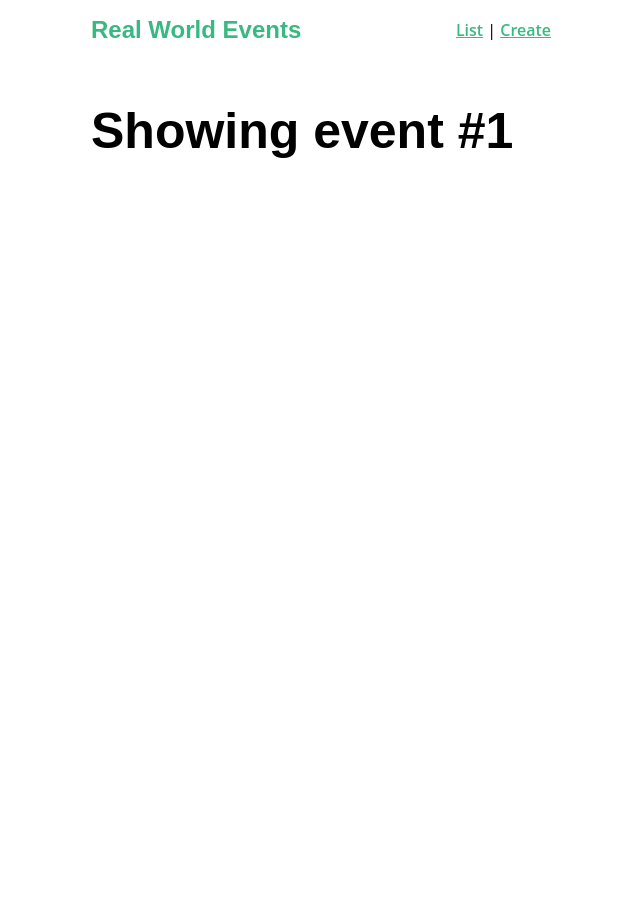
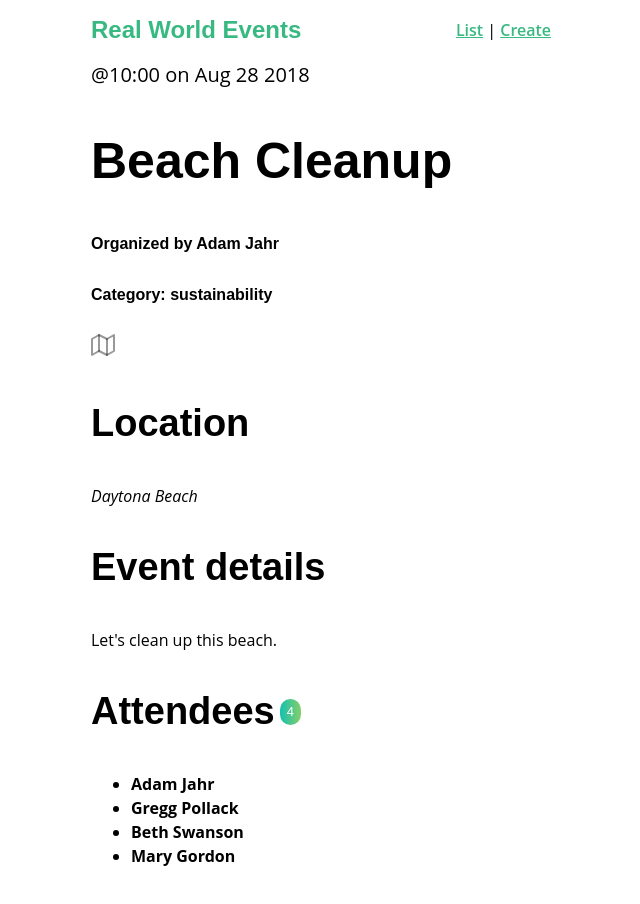
Before and after one commit to IgorAbrantes1/course-vue2, a Vue app: page /event/1 in a window 1280 px wide. Shown: the whole page, without its empty margins (319-959 px from the left). Before the commit the page ends 800 px from the top, so only its background shows below. Built offline with nearby package versions, Linux system fonts and the light colour scheme; data requests are answered from the project's data file.

Commit message:
Lesson 9 - Axios

```diff
--- /dev/null
+++ b/db.json
@@ -0,0 +1,76 @@
+{
+  "events": [
+    {
+      "id": 1,
+      "title": "Beach Cleanup",
+      "date": "Aug 28 2018",
+      "time": "10:00",
+      "location": "Daytona Beach",
+      "description": "Let's clean up this beach.",
+      "organizer": "Adam Jahr",
+      "category": "sustainability",
+      "attendees": [
+        {
+          "id": "abc123",
+          "name": "Adam Jahr"
+        },
+        {
+          "id": "def456",
+          "name": "Gregg Pollack"
+        },
+        {
+          "id": "ghi789",
+          "name": "Beth Swanson"
+        },
+        {
+          "id": "jkl101",
+          "name": "Mary Gordon"
+        }
+      ]
+    },
+    {
+      "id": 2,
+      "title": "Park Cleanup",
+      "date": "Nov 12 2018",
+      "time": "12:00",
+      "location": "132 N Magnolia Street, Orlando, Florida",
+      "description": "We're going to clean up this park.",
+      "organizer": "Adam Jahr",
+      "category": "nature",
+      "attendees": [
+        {
+          "id": "ghi789",
+          "name": "Beth Swanson"
+        },
+        {
+          "id": "jkl101",
+          "name": "Mary Gordon"
+        }
+      ]
+    },
+    {
+      "id": 3,
+      "title": "Pet Adoption Day",
+      "date": "Dec 2 2018",
+      "time": "12:00",
+      "location": "132 N Magnolia Street, Orlando, Florida",
+      "description": "Help animals find new homes.",
+      "organizer": "Gregg Pollack",
+      "category": "animal welfare",
+      "attendees": [
+        {
+          "id": "abc123",
+          "name": "Adam Jahr"
+        },
+        {
+          "id": "ghi789",
+          "name": "Beth Swanson"
+        },
+        {
+          "id": "jkl101",
+          "name": "Mary Gordon"
+        }
+      ]
+    }
+  ]
+}
--- a/package.json
+++ b/package.json
@@ -8,6 +8,7 @@
     "lint": "vue-cli-service lint"
   },
   "dependencies": {
+    "axios": "^0.26.1",
     "core-js": "^3.8.3",
     "dart-sass": "^1.25.0",
     "feather-icons": "^4.28.0",
--- a/src/components/EventCard.vue
+++ b/src/components/EventCard.vue
@@ -16,20 +16,32 @@
   name: "EventCard",
   extends: {},
   mixins: [],
-  props: [],
+  props: {
+    event: {
+      id: {
+        type: Number,
+        required: true,
+      },
+      title: {
+        type: String,
+        required: true,
+      },
+      date: {
+        type: String,
+        required: true,
+      },
+      time: {
+        type: String,
+        required: true,
+      },
+      attendees: {
+        type: Array,
+        required: true,
+      },
+    },
+  },
   data() {
-    return {
-      event: {
-        id: 1,
-        title: "Beach Cleanup",
-        date: "Tues Mar 15, 2022",
-        time: "18:00",
-        attendees: [
-          { id: "1", name: "Igor" },
-          { id: "2", name: "Lisandra" },
-        ],
-      },
-    };
+    return {};
   },
   components: {},
   methods: {},
--- /dev/null
+++ b/src/services/EventService.js
@@ -0,0 +1,19 @@
+import axios from "axios";
+
+const api = axios.create({
+  baseURL: "http://localhost:3000",
+  withCredentials: false,
+  headers: {
+    Accept: "application/json",
+    "Content-Type": "application/json",
+  },
+});
+
+export default {
+  getEvents() {
+    return api.get("/events");
+  },
+  getEvent(id) {
+    return api.get(`/events/${id}`);
+  },
+};
--- a/src/views/EventList.vue
+++ b/src/views/EventList.vue
@@ -1,17 +1,32 @@
 <template>
   <div>
     <h1>Events Listing</h1>
-    <EventCard />
+    <EventCard v-for="event in events" :key="event.id" :event="event" />
   </div>
 </template>
 
 <script>
 import EventCard from "@/components/EventCard.vue";
+import EventService from "@/services/EventService";
 
 export default {
   name: "EventList",
+  data() {
+    return {
+      events: [],
+    };
+  },
   components: {
     EventCard,
+  },
+  created() {
+    EventService.getEvents()
+      .then((response) => {
+        this.events = response.data;
+      })
+      .catch((error) => {
+        console.log(error);
+      });
   },
 };
 </script>
--- a/src/views/EventShow.vue
+++ b/src/views/EventShow.vue
@@ -1,18 +1,64 @@
 <template>
   <div>
-    <h1>Showing event #{{ id }}</h1>
+    <div class="event-header">
+      <span class="eyebrow">@{{ event.time }} on {{ event.date }}</span>
+      <h1 class="title">{{ event.title }}</h1>
+      <h5>Organized by {{ event.organizer }}</h5>
+      <h5>Category: {{ event.category }}</h5>
+    </div>
+
+    <BaseIcon name="map"><h2>Location</h2></BaseIcon>
+
+    <address>{{ event.location }}</address>
+
+    <h2>Event details</h2>
+    <p>{{ event.description }}</p>
+
+    <h2>
+      Attendees
+      <span class="badge -fill-gradient">{{
+        event.attendees ? event.attendees.length : 0
+      }}</span>
+    </h2>
+    <ul class="list-group">
+      <li
+        v-for="(attendee, index) in event.attendees"
+        :key="index"
+        class="list-item"
+      >
+        <b>{{ attendee.name }}</b>
+      </li>
+    </ul>
   </div>
 </template>
 
 <script>
+import EventService from "@/services/EventService";
+
 export default {
   name: "EventShow",
+  data() {
+    return {
+      event: {},
+    };
+  },
   props: {
     id: {
-      type: Number,
-      required: true,
+      // eslint-disable-next-line vue/require-prop-type-constructor
+      type: String | Number,
+      require: true,
     },
   },
+  created() {
+    EventService.getEvent(this.id)
+      .then((response) => {
+        this.event = response.data;
+      })
+      .catch((error) => {
+        console.log(error);
+      });
+  },
+  components: {},
 };
 </script>
 
```
Also changed, not shown: 1 other file (tests, documents, lock files or other folders).
